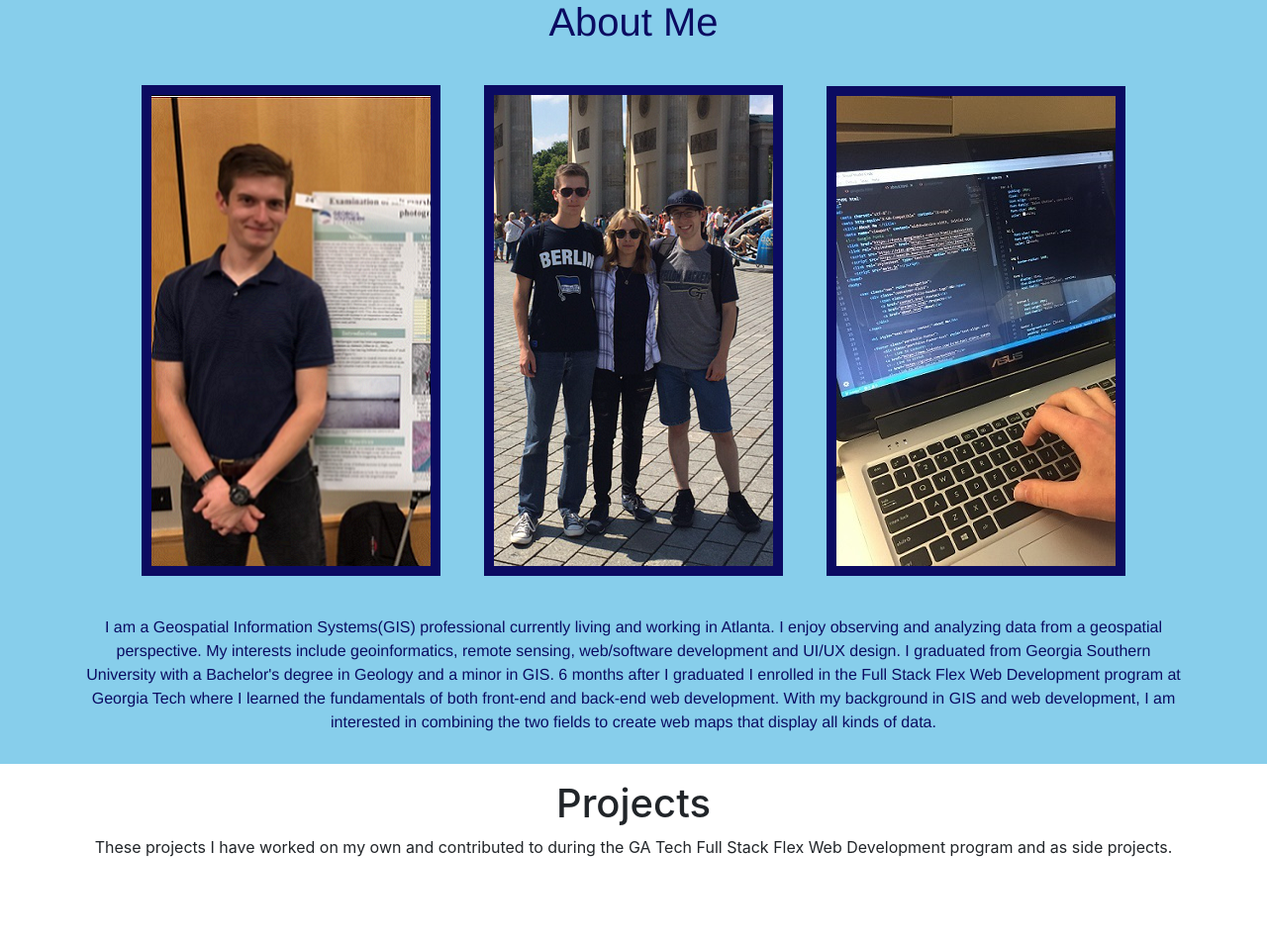
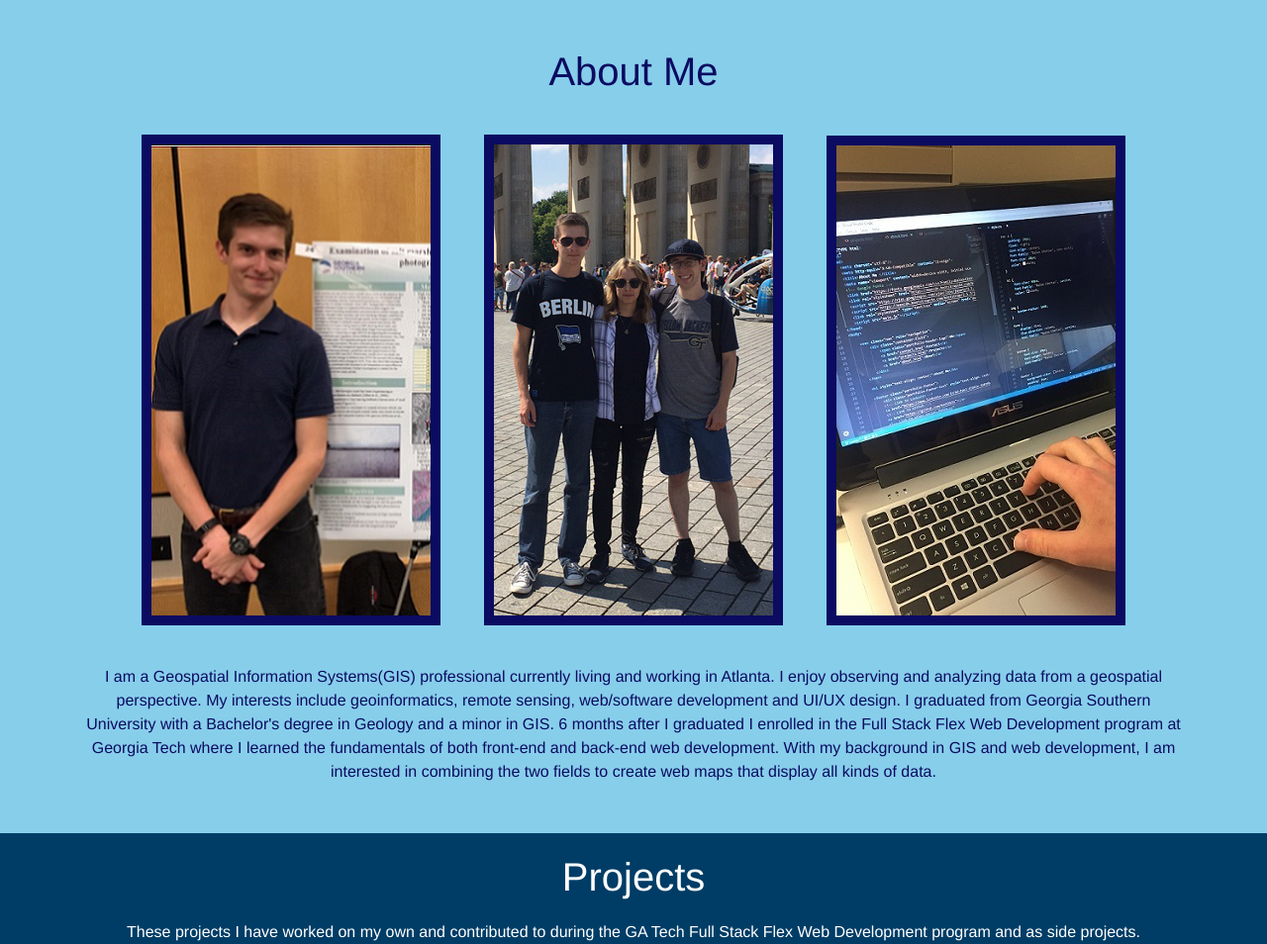
Before and after one commit to msdibble/Michael-S-Dibble, a plain HTML site: page index.html in a window 1280 px wide. Shown: the part 802-1756 px from the top of the page at 99% size. Before the commit the page ends 1670 px from the top, so only its background shows below. Drawn offline with nearby package versions, Linux system fonts and the light colour scheme; files whose address does not match are found by name.

Commit message:
updating portfolio section

```diff
--- a/assets/css/style.css
+++ b/assets/css/style.css
@@ -1,6 +1,8 @@
 html,
 body {
    height: 100%;
+   margin: 0;
+   padding: 0;
 }
 
 #cover {
@@ -12,8 +14,6 @@ body {
     font-family: 'Franklin Gothic Medium', 'Arial Narrow', Arial, sans-serif;
     display: flex;
     align-items: center;
-    border-style: solid;
-    border: #0B0B61;
 }
 
 .container {
@@ -46,6 +46,8 @@ hr {
 
 #biography {
     background-color: skyblue;
+    margin: 0;
+    padding: 0;
 }
 
 #bio {
@@ -60,16 +62,18 @@ hr {
     border-radius: 50%;
 }
 
-#bio-title {
-    margin: 30px;
+.bio-title {
+    padding-top: 50px;
+}
+
+
+.bio-pics {
+    margin: 20px;
 }
 
 .bio-info {
-    padding-bottom: 30px;
-}
-
-.bio-pics {
-    margin: 20px;
+    padding-bottom: 50px;
+    margin: 0;
 }
 
 #presentation-pic {
@@ -93,6 +97,24 @@ hr {
     border-color: #0B0B61;
 }
 
+#projects {
+    background-color: #003d66;
+}
+
 #proj {
     text-align: center;
 }
+
+.projects-title {
+    margin: 0;
+    padding-top: 20px;
+    font-family: 'Franklin Gothic Medium', 'Arial Narrow', Arial, sans-serif;
+    color: white;
+    padding-bottom: 20px;
+}
+
+.proj-info {
+    color: white;
+    font-family: 'Franklin Gothic Medium', 'Arial Narrow', Arial, sans-serif;
+    font-weight: 50;
+}
--- a/index.html
+++ b/index.html
@@ -74,7 +74,7 @@
         <div class="projects-content" id="proj">
             <div class="container" style="width: 100%;">
                 <h1 class="projects-title">Projects</h1>
-                    <p>These projects I have worked on my own and contributed to during the GA Tech Full Stack Flex Web Development program and as side projects.</p>
+                    <p class="proj-info">These projects I have worked on my own and contributed to during the GA Tech Full Stack Flex Web Development program and as side projects.</p>
             </div>
         </div>
     </section>
```
